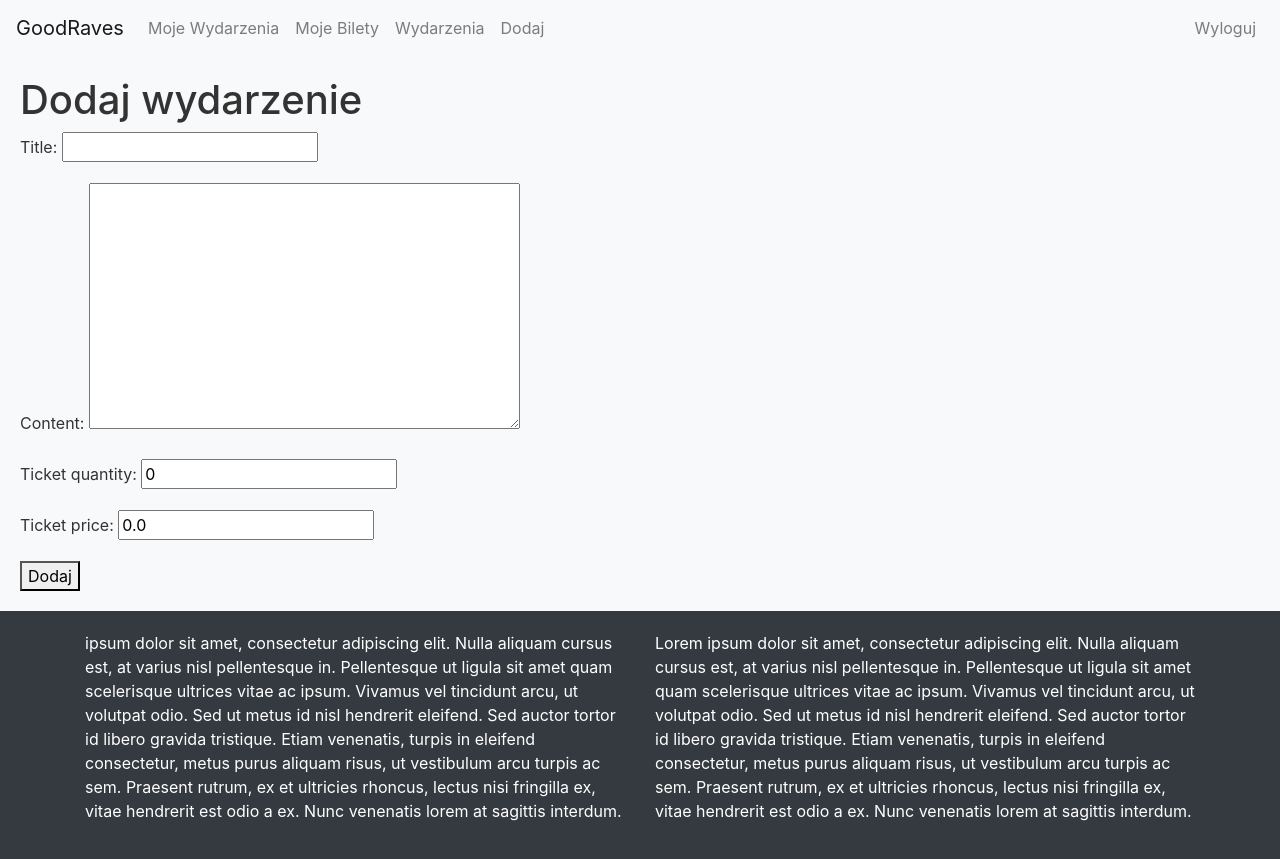
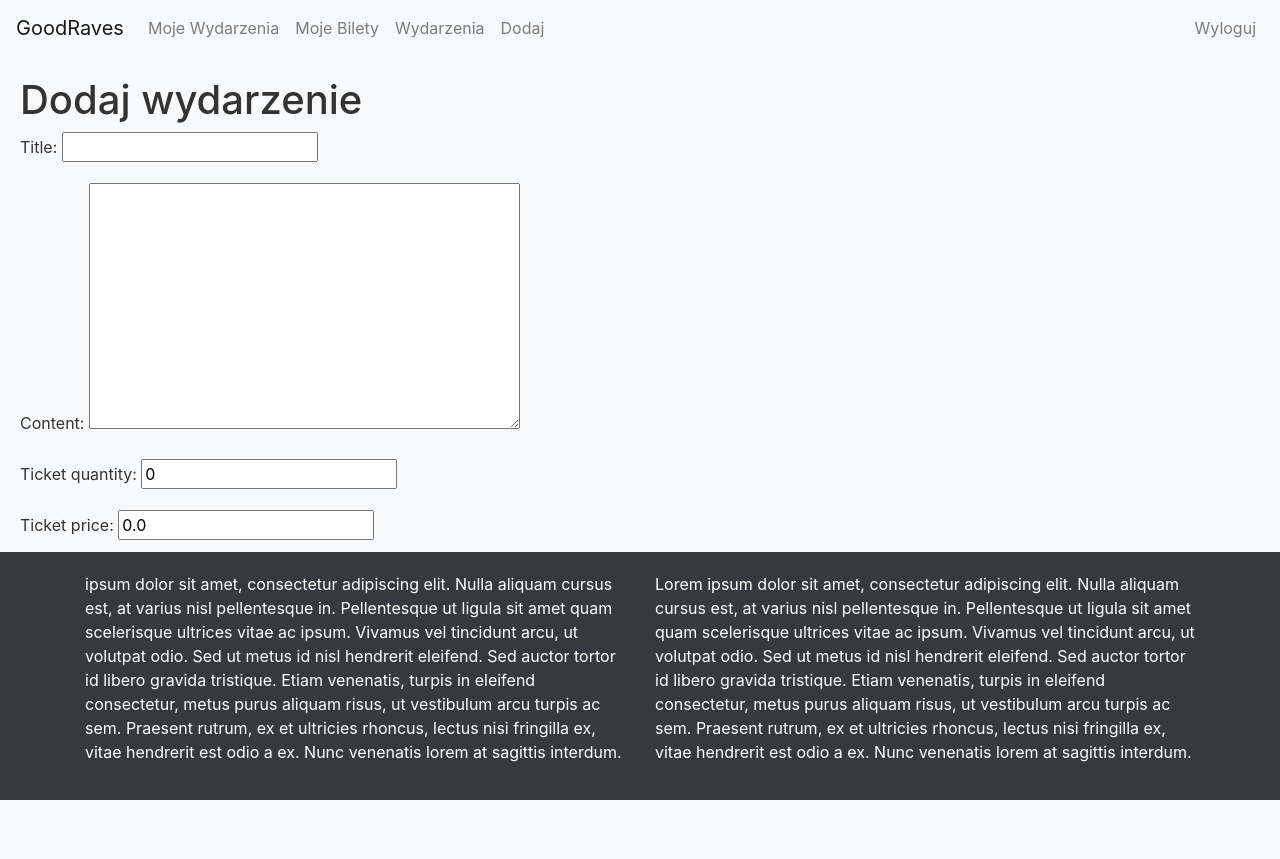
Before and after one commit to KBorzy/CMS-portal-eventowy, a Django app: page /add_event/ in a window 1280 px wide. After the commit the page ends 800 px from the top, so only its background shows below. Run offline with Django 4.2, Linux system fonts and the light colour scheme; a user stored in the database is signed in; some libraries are stand-ins or nearby versions.

Commit message:
fix css styling

```diff
--- a/cms/templates/events/base.html
+++ b/cms/templates/events/base.html
@@ -3,10 +3,11 @@
 <head>
     <title>{% block title %}{% endblock %}</title>
     <link rel="stylesheet" href="https://maxcdn.bootstrapcdn.com/bootstrap/4.5.2/css/bootstrap.min.css">
-    <style>
+      <style>
         body {
             background-color: #f8f9fa;
             color: #333;
+            margin-bottom: 70px;
         }
 
         #menu {
@@ -25,12 +26,16 @@
 
         #content {
             padding: 20px;
+            min-height: calc(100vh - 140px);
         }
 
         #footer {
             background-color: #343a40;
             color: #fff;
             padding: 20px;
+            position: fixed;
+            bottom: 0;
+            width: 100%;
         }
 
         .footer-column {
```
